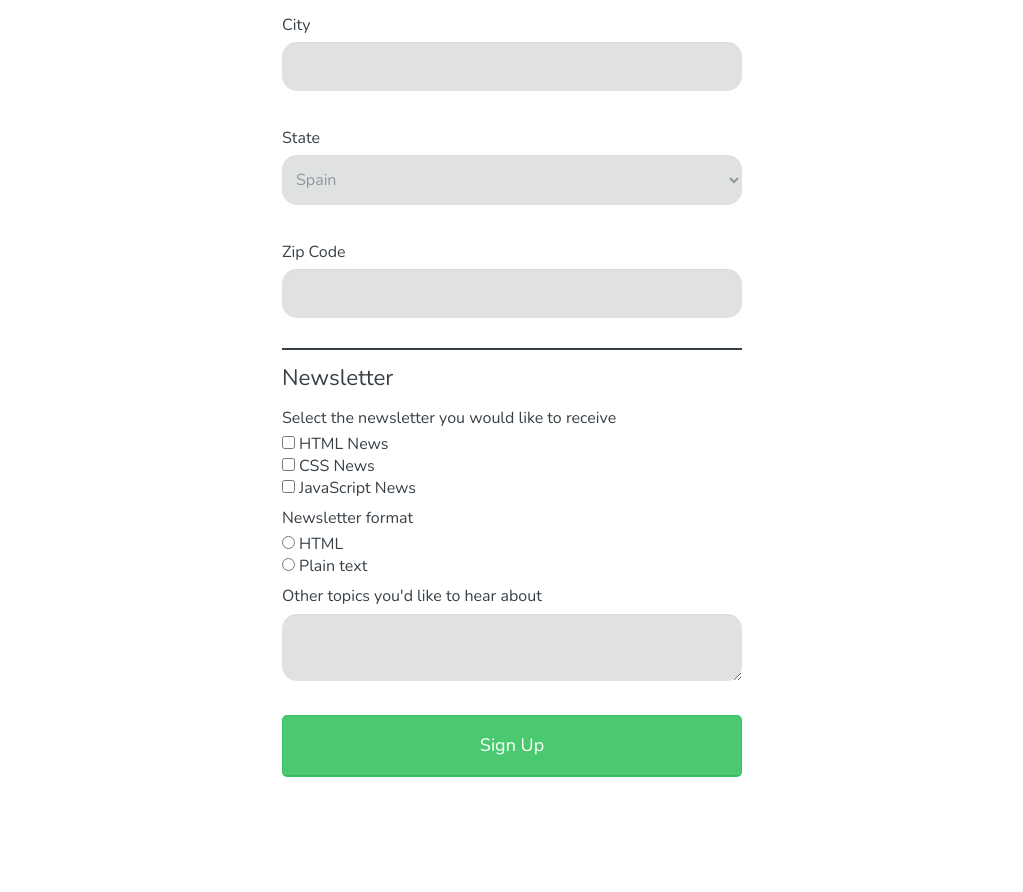
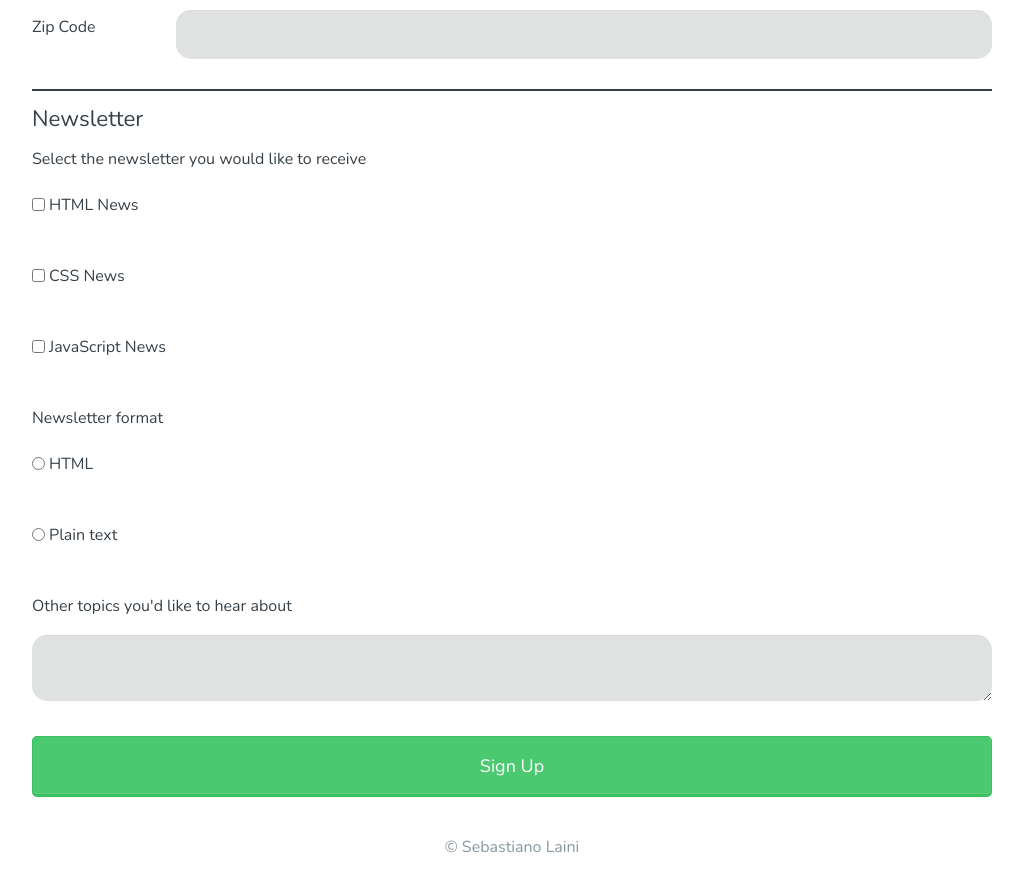
Before and after one commit to sebalaini/Third_Project_Treehouse.com, a plain HTML site: page index.html in a window 1280 px wide. Shown: the part 680-1572 px from the top of the page, without its empty margins (128-1151 px from the left). Before the commit the page ends 1487 px from the top, so only its background shows below. Drawn offline with nearby package versions, Linux system fonts and the light colour scheme.

Commit message:
starting responsive

```diff
--- a/css/main.css
+++ b/css/main.css
@@ -108,3 +108,7 @@ label.light {
   font-weight: 300;
   display: inline;
 }
+
+.foot {
+  border-bottom: none;
+}
--- a/css/responsive.css
+++ b/css/responsive.css
@@ -0,0 +1,47 @@
+@media screen and (min-width: 768px) {
+
+form {
+	max-width: 1000px;
+}
+
+label {
+	width: 15%;
+	float:left;
+	height: 55px;
+}
+
+input[type="text"],
+input[type="email"],
+input[type="phone"],
+select {
+	width: 85%;
+}
+
+#zipcode {
+	max-width: 20%,
+}
+label.other,
+label.newsletter {
+	width: 100%;
+	height: 30px;
+}
+
+#htmlnews,
+#cssnews,
+#javascriptnews,
+#html,
+#plain_text {
+	width: auto;
+	float: left;
+	margin-top: 10px;
+}
+
+label.light {
+	width: 97%;
+}
+
+textarea {
+	width: 100%;
+}
+
+}
--- a/index.html
+++ b/index.html
@@ -55,7 +55,7 @@
 
     <legend>Newsletter</legend>
 
-      <label>Select the newsletter you would like to receive</label>
+      <label class="newsletter">Select the newsletter you would like to receive</label>
 
       <input type="checkbox" id="htmlnews" value="newsletter_htmlnews" name="htmlnews"><label class="light" for="htmlnews">HTML News</label><br>
 
@@ -64,13 +64,13 @@
       <input type="checkbox" id="javascriptnews" value="newsletter_javascriptnews" name="javascriptnews"><label class="light" for="javascriptnews">JavaScript News</label>
 
 
-			<label>Newsletter format</label>
+			<label class="newsletter">Newsletter format</label>
 
       <input type="radio" id="html" value="format_html" name="format"><label class="light" for="html">HTML</label><br>
 
-      <input type="radio" id="plain text" value="format_plain text" name="format"><label class="light" for="plain text">Plain text</label>
+      <input type="radio" id="plain_text" value="format_plain text" name="format"><label class="light" for="plain text">Plain text</label>
 
-			<label for="other">Other topics you'd like to hear about</label>
+			<label class="other" for="other">Other topics you'd like to hear about</label>
 			<textarea id="other"></textarea>
 
 
@@ -80,10 +80,9 @@
 
       </form>
 
+<footer>
+	<p class="foot">&copy; Sebastiano Laini</p>
+</footer>
 
-<footer>
-
-
-		</footer>
 	</body>
 </html>
```
